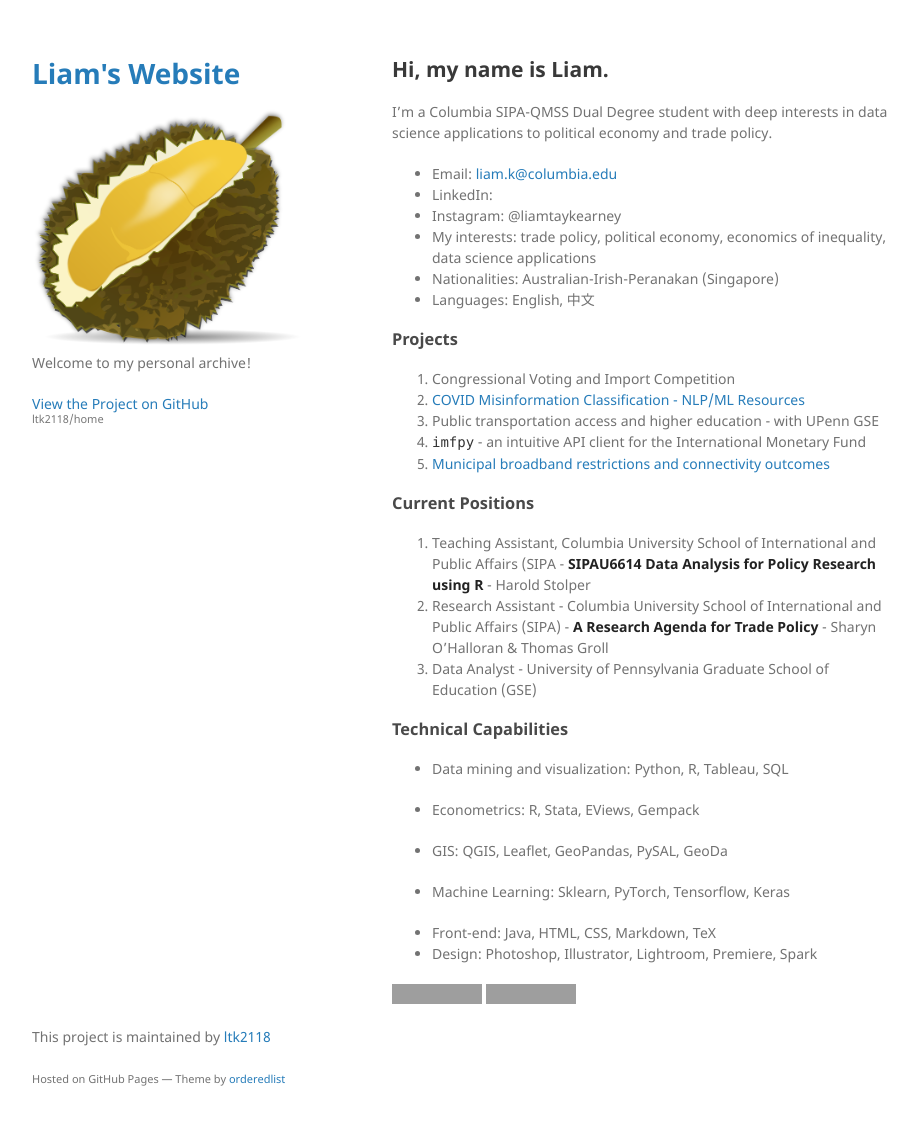
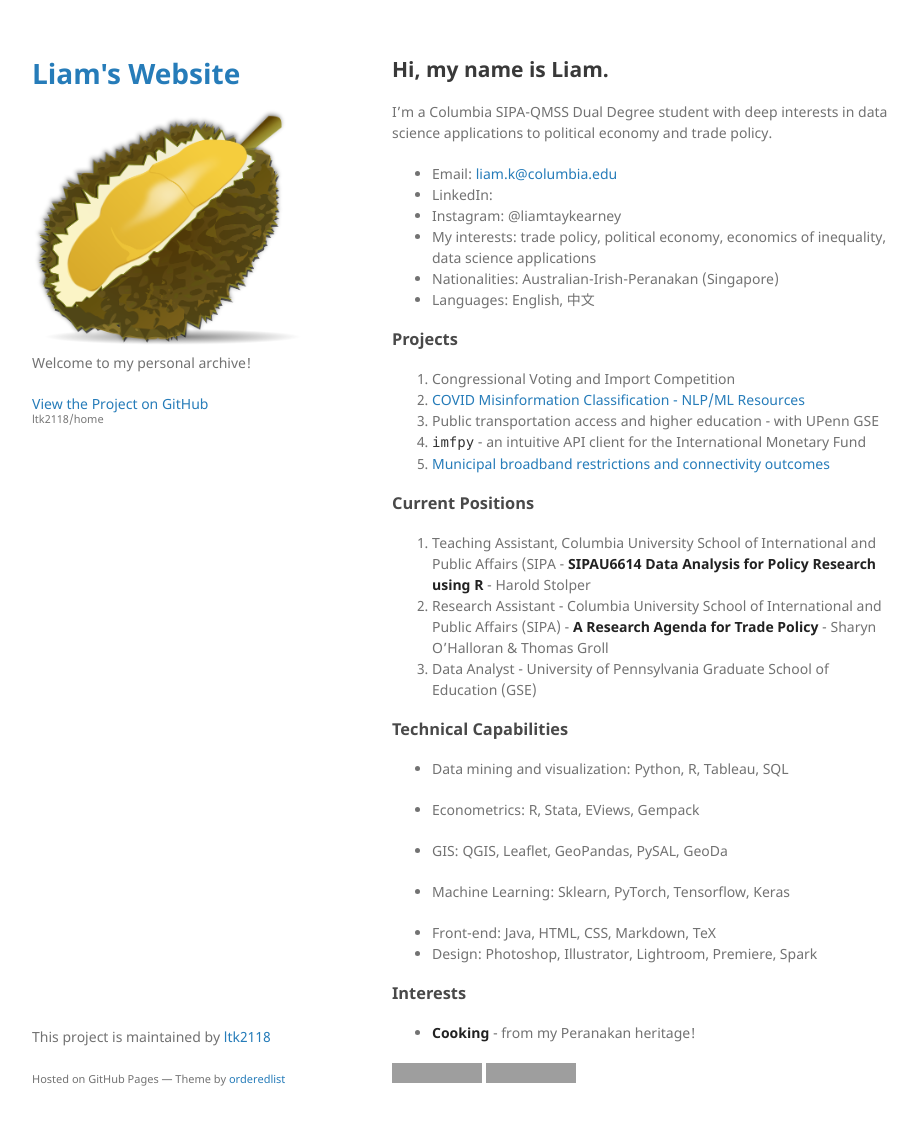
Before and after one commit to ltk2118/home, a Jekyll site: the page built from index.md, in a window 1280 px wide and 1158 px high. Shown: the top 1125 px of the window, without its empty margins (178-1096 px from the left). Built offline with Jekyll 4.4.1, drawn with Linux system fonts in a browser that asks for light colours; our own code applies the rules of GitHub Pages for plain Markdown files; grey boxes are pictures that could not be loaded.

Commit message:
Update index.md

```diff
--- a/index.md
+++ b/index.md
@@ -36,4 +36,8 @@ I'm a Columbia SIPA-QMSS Dual Degree student with deep interests in data science
 - Front-end: Java, HTML, CSS, Markdown, TeX
 - Design: Photoshop, Illustrator, Lightroom, Premiere, Spark
 
+### Interests
+
+* **Cooking** - from my Peranakan heritage!
+
 [![.github/workflows/ci.yaml](https://github.com/pages-themes/minimal/actions/workflows/ci.yaml/badge.svg)](https://github.com/pages-themes/minimal/actions/workflows/ci.yaml) [![Gem Version](https://badge.fury.io/rb/jekyll-theme-minimal.svg)](https://badge.fury.io/rb/jekyll-theme-minimal)
```
